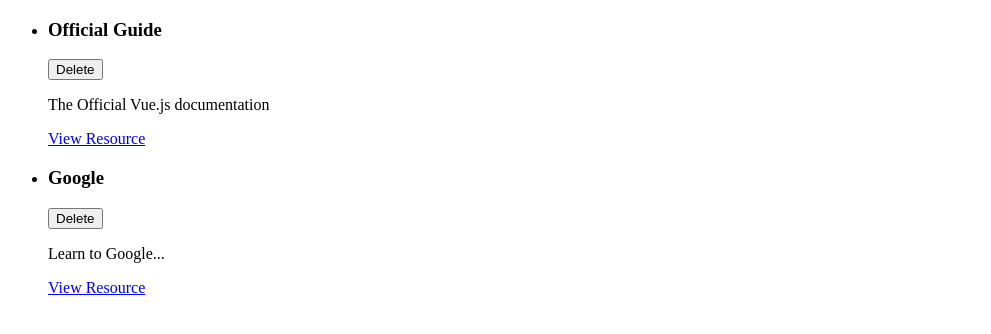
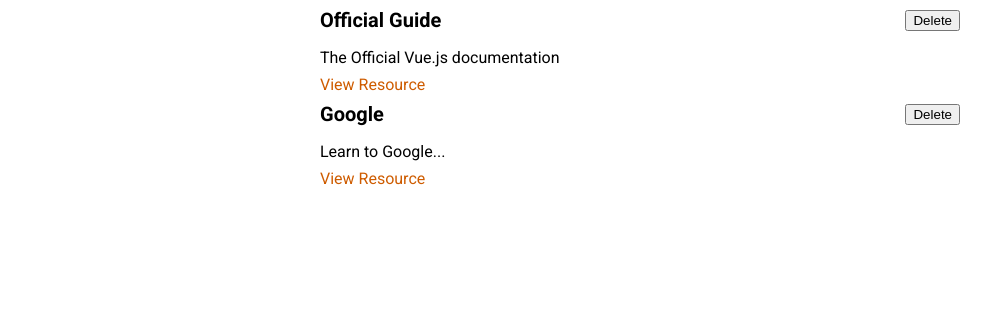
Before and after one commit to walersallheart/vue-course, a Vue app in the folder Section 10 The Learning Resources App/: page / in a window 1280 px wide. Shown: the top 334 px of the page, without its empty margins (0-991 px from the left). Built offline with nearby package versions, Linux system fonts and the light colour scheme.

Commit message:
129 Styling and More Components.

```diff
--- a/Section 10 The Learning Resources App/src/App.vue
+++ b/Section 10 The Learning Resources App/src/App.vue
@@ -1,21 +1,13 @@
 <template>
-    <ul>
-        <learning-resource
-            v-for="res in storedResources"
-            :key="res.id"
-            :title="res.title"
-            :description="res.description"
-            :link="res.link"
-        ></learning-resource>
-    </ul>
+    <stored-resources :resources="storedResources"></stored-resources>
 </template>
 
 <script>
-import LearningResource from './components/learning-resources/LearningResource';
+import StoredResources from './components/learning-resources/StoredResources'
 
 export default {
     components:{
-        LearningResource
+        StoredResources
     },
     data() {
         return {
@@ -37,3 +29,19 @@
     }
 }
 </script>
+
+<style>
+@import url('https://fonts.googleapis.com/css2?family=Roboto:wght@400;700&display=swap');
+
+* {
+    box-sizing: border-box;
+}
+
+html {
+    font-family: 'Roboto', sans-serif;
+}
+
+body {
+    margin: 0;
+}
+</style>
--- a/Section 10 The Learning Resources App/src/components/learning-resources/LearningResource.vue
+++ b/Section 10 The Learning Resources App/src/components/learning-resources/LearningResource.vue
@@ -18,3 +18,35 @@
     props: ['title', 'description', 'link']
 }
 </script>
+
+<style scoped>
+li {
+    margin: auto;
+    max-width: 40rem;
+}
+
+header {
+    display: flex;
+    justify-content: space-between;
+    align-items: center;
+}
+
+h3 {
+    font-size: 1.25rem;
+    margin: 0.5rem 0;
+}
+
+p {
+    margin: 0.5rem 0;
+}
+
+a {
+    text-decoration: none;
+    color: #ce5c00;
+}
+
+a:hover,
+a:active {
+    color: #c89300;
+}
+</style>
--- /dev/null
+++ b/Section 10 The Learning Resources App/src/components/learning-resources/StoredResources.vue
@@ -0,0 +1,32 @@
+<template>
+    <ul>
+        <learning-resource
+            v-for="res in resources"
+            :key="res.id"
+            :title="res.title"
+            :description="res.description"
+            :link="res.link"
+        ></learning-resource>
+    </ul>
+</template>
+
+<script>
+import LearningResource from './LearningResource.vue';
+
+export default {
+    props:['resources'],
+    components: {
+        LearningResource
+    }
+}
+</script>
+
+<style scoped>
+ul {
+    list-style: none;
+    margin: 0;
+    padding: 0;
+    margin: auto;
+    max-width: 40rem;
+}
+</style>
```
